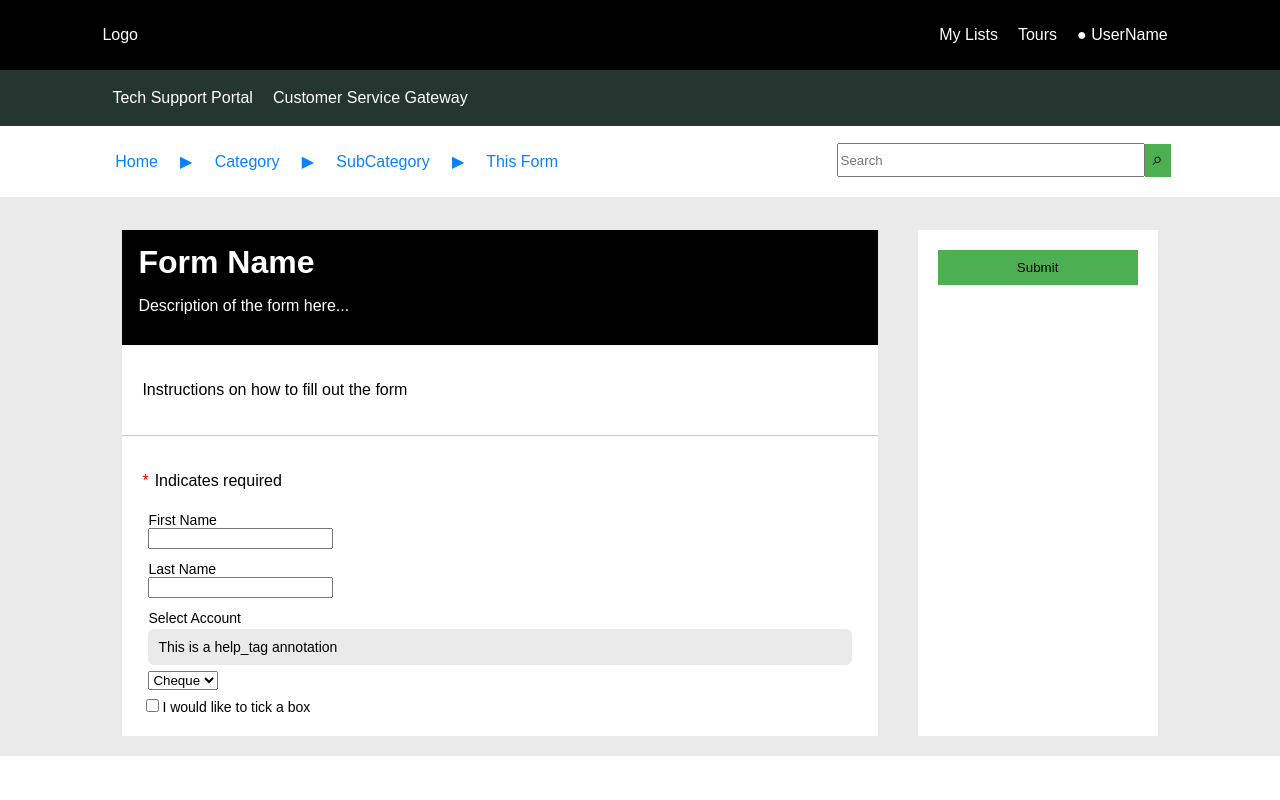
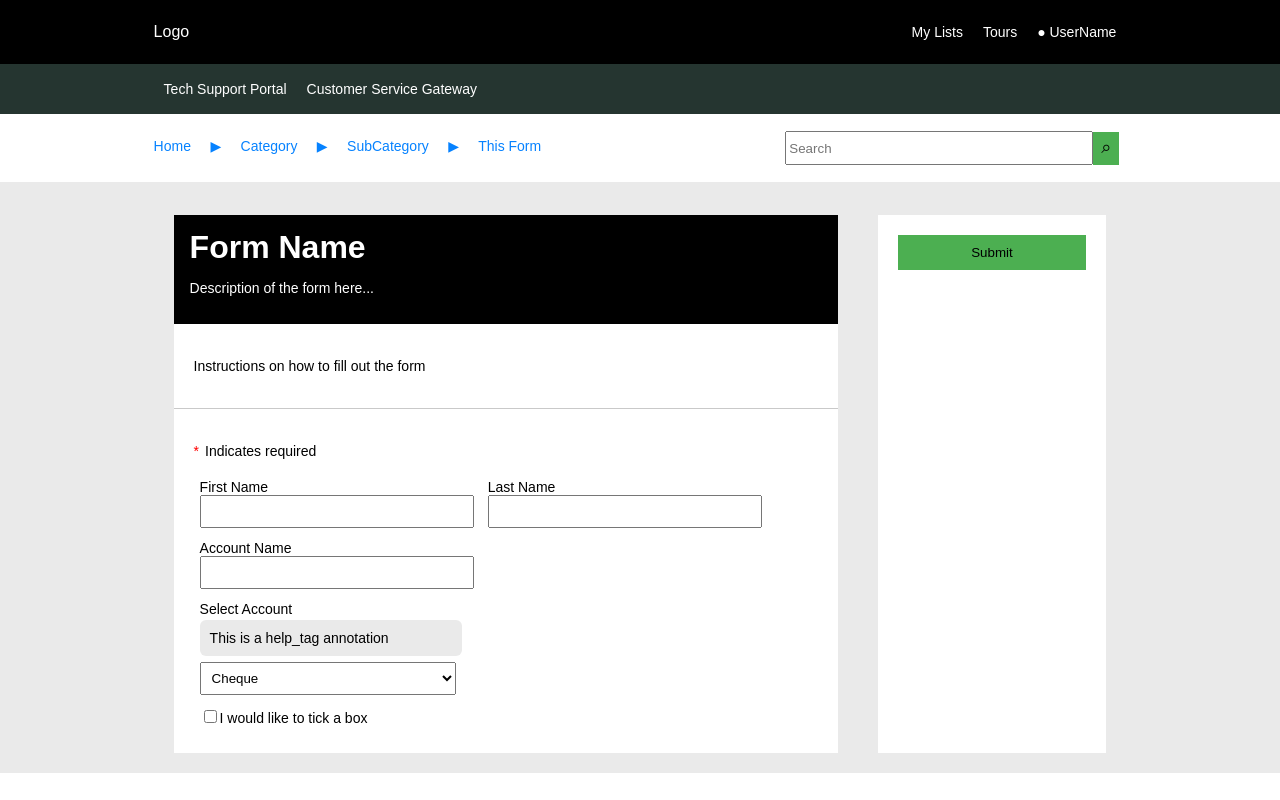
Before and after one commit to mattegan111/snrp-mocker, a JavaScript app: page / in a window 1280 px wide. Built offline with nearby package versions, Linux system fonts and the light colour scheme; the HTML template or start-up script is replaced by a standard one.

Commit message:
Add field groups and columns

```diff
--- a/src/App.css
+++ b/src/App.css
@@ -1,3 +1,7 @@
+p {
+  font-size: 14px;
+}
+
 .App {
   font-family: Arial, sans-serif;
 }
@@ -7,14 +11,14 @@
   color: white;
   display: flex;
   align-items: center;
-  padding: 10px 8% 10px 8%;
+  padding: 10px 12% 10px 12%;
 }
 
 .header-two {
   background-color: #253530;
   color: white;
   display: flex;
-  padding: 3px 8% 3px 8%;
+  padding: 3px 12% 3px 12%;
 }
 
 .header-two p {
@@ -26,7 +30,7 @@
   color: #0682ff;
   display: flex;
   justify-content: space-between;
-  padding: 10px 8% 10px 9%;
+  padding: 10px 12% 10px 12%;
 }
 
 .logo {
@@ -60,7 +64,7 @@
 
 .main-container {
   display: flex;
-  padding: 1% 8% 0% 8%;
+  padding: 1% 12% 0% 12%;
   background-color: #eaeaea;
 }
 
@@ -119,11 +123,33 @@
 
 .field-container {
   padding: 6px;
+  margin-right: 14px;
+}
+
+.full-width {
+  width: 98%;
+}
+
+.half-width {
+  width: 42%;
+  display: inline-block;
+}
+
+.one-column {
+  display: block;
+}
+
+.two-column {
+  display: inline-block;
 }
 
 .field-label {
   display: block;
   font-size: 14px;
+}
+
+.field-input {
+  padding: 7px;
 }
 
 .help-tag {
--- a/src/App.js
+++ b/src/App.js
@@ -1,12 +1,12 @@
 import './App.css';
-import fields from './data';
+import {fields, groups} from './data';
 
 function App() {
   return (
     <div className="App">
       <Header />
       <div className="main-container">
-        <MainContent fields={fields}/>
+        <MainContent fields={fields} groups={groups}/>
         <Sidebar />
       </div>
     </div>
@@ -47,7 +47,7 @@ function Sidebar() {
   );
 }
 
-function MainContent({fields}) {
+function MainContent({fields, groups}) {
   return (
     <div className="main-content">
       <div className='main-content-header'>
@@ -59,10 +59,23 @@ function MainContent({fields}) {
       </div>
       <div className='form-fields'>
         <p className='required'>Indicates required</p>
-        <Fields fields={fields}/>
+        <Groups fields={fields} groups={groups}/>
       </div>
     </div>
   );
+}
+
+function Groups({fields, groups}) {
+  return (
+    <div>
+      {groups.map((group, i) => {
+        const fieldsInGroup = fields.filter(field => group.fields.includes(Number(field.id)));
+        return (
+          <Fields fields={fieldsInGroup} groups={groups}/>
+        )
+      })}
+    </div>
+  )
 }
 
 function Fields({fields})  {
@@ -78,19 +91,22 @@ function Fields({fields})  {
 }
 
 function Field({field}) {
+  const fieldClass = field.type_specifications.variable_width === '100%' ? 'full-width' : 'half-width';
+
+
   // Handle for CheckBox as the template below doesn't suit the required layout for this type
   if(field.type == 'CheckBox'){
     return (
-      <>
+      <div className={`field-container ${fieldClass}`}>
         <input type='checkbox'/>
         <p className='p-label'>{field.question.name}</p>
-      </>
+      </div>
 
     );
   }
 
   return (
-    <div className='field-container'>
+    <div className={`field-container ${fieldClass}`}>
       <label className='field-label'>
         {field.question.name}
         {field.annotation.show_help ?
@@ -105,14 +121,14 @@ function Field({field}) {
 function Input({field}) {
   switch(field.type){
     case 'Single Line Text':
-      return <input type='text'/>;
+      return <input type='text' className='full-width field-input'/>;
     case 'Multiple Choice':
       return (
         <>
           {field.question_choices.map((choice) => {
             return (
               <>
-                <input type="radio" id={field.id + choice} name={field.id + choice} value={choice} />
+                <input type="radio" className='full-width field-input' id={field.id + choice} name={field.id + choice} value={choice} />
                 <label for={field.id + choice}>{choice}</label>
               </>
             )})
@@ -120,14 +136,14 @@ function Input({field}) {
         </>
       )
     case 'CheckBox':
-      return <input type='checkbox'/>;
+      return <input type='checkbox' className='full-width field-input'/>;
     case 'Date':
-      return <input type='date'/>;
+      return <input type='date' className='full-width field-input'/>;
     case 'Multi Line Text':
-      return <textarea />;
+      return <textarea/>;
     case 'Select Box':
       return (
-        <select>
+        <select className='full-width field-input'>
           {field.question_choices.map((choice) => {
             return (
               <option value={choice}>{choice}</option>
@@ -137,7 +153,7 @@ function Input({field}) {
       )
     case 'Reference':
       return (
-        <select>
+        <select className='full-width field-input'>
           {['option 1', 'option 2', 'option 3'].map((choice) => { // Dummy values are used in leiu of a reference api call
             return (
               <option value={choice}>{choice}</option>
@@ -148,14 +164,14 @@ function Input({field}) {
     case 'Yes / No':
       return (
         <>
-          <input type="radio" id={field.id + 'yes'} name={field.id + 'yes'} value={'Yes'} />
+          <input type='radio' id={field.id + 'yes'} name={field.id + 'yes'} value={'Yes'} />
           <label for={field.id + 'yes'}>Yes</label>
-          <input type="radio" id={field.id + 'no'} name={field.id + 'no'} value={'no'} />
+          <input type='radio' id={field.id + 'no'} name={field.id + 'no'} value={'no'} />
           <label for={field.id + 'no'}>No</label>
         </>
       )
     case 'Rich Text Label':
-      return <p>{field.question.rich_text}</p>;
+      return <p className='full-width field-input'>{field.question.rich_text}</p>;
     default:
       break;
   }
--- a/src/data.js
+++ b/src/data.js
@@ -1,4 +1,4 @@
-const fields = [
+export const fields = [
     {
         id: '1',
         map_to_field: false,
@@ -38,6 +38,34 @@ const fields = [
         question: {
             question_text: 'question_text',
             name: 'Last Name',
+            rich_text: ''
+        },
+
+        question_choices: [],
+
+        annotation: {
+            show_help: false,
+            always_expanded: false,
+            help_tag: ''
+        },
+
+        type_specifications: {
+            variable_width: '50%'
+        },
+
+        comments_for_developers: ''
+    },
+    {
+        id: '6',
+        map_to_field: false,
+        field: '', // Which field to map to
+        type: 'Single Line Text',
+        mandatory: false,
+        active: true,
+
+        question: {
+            question_text: 'question_text',
+            name: 'Account Name',
             rich_text: ''
         },
 
@@ -113,4 +141,15 @@ const fields = [
     }
 ];
 
-export default fields;
+export const groups = [
+    {
+        id: 1,
+        column_count: 2,
+        fields: [1, 5, 6]
+    },
+    {
+        id: 2,
+        column_count: 1,
+        fields: [2, 3]
+    }
+];
```
